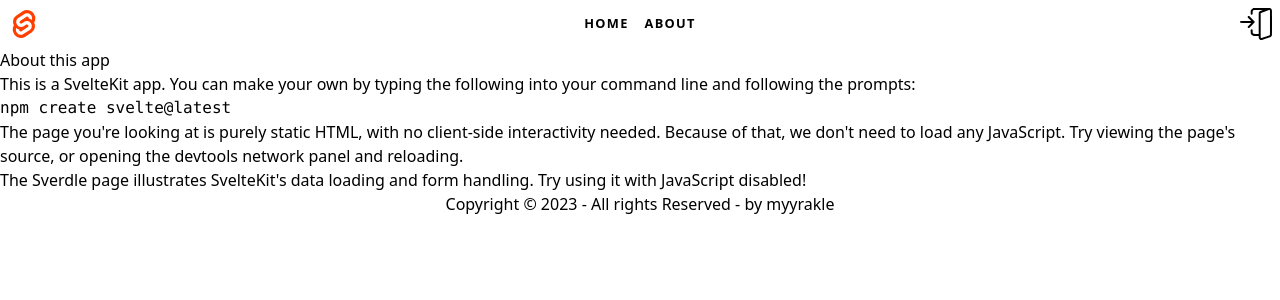
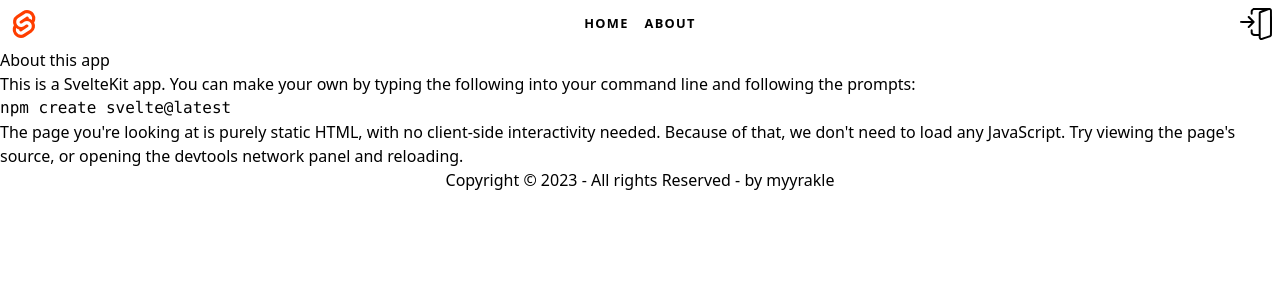
Before and after one commit to tokkitang/tokkitang, a SvelteKit app: page /about in a window 1280 px wide. Shown: the top 300 px of the page. Built offline with nearby package versions, Linux system fonts and the light colour scheme.

Commit message:
remove: sverdle

```diff
--- a/src/routes/about/+page.svelte
+++ b/src/routes/about/+page.svelte
@@ -18,9 +18,4 @@
 		Because of that, we don't need to load any JavaScript. Try viewing the page's source, or opening
 		the devtools network panel and reloading.
 	</p>
-
-	<p>
-		The <a href="/sverdle">Sverdle</a> page illustrates SvelteKit's data loading and form handling. Try
-		using it with JavaScript disabled!
-	</p>
 </div>
```
